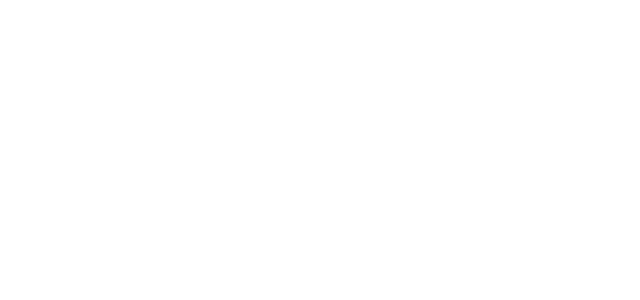
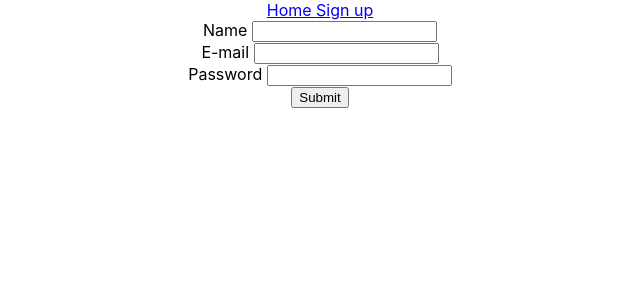
Before and after one commit to TAZKIAJESSY/codaisseur-coders, a React (Create React App) app: page /signup in a window 1280 px wide. Shown: the top 300 px of the page, without its empty margins (320-960 px from the left). Built offline with nearby package versions, Linux system fonts and the light colour scheme.

Commit message:
signUP page with rediredted(useHistory) to Homepage after first signUp

```diff
--- a/src/App.js
+++ b/src/App.js
@@ -1,14 +1,20 @@
 import React from "react";
 import "./App.css";
-import { Switch, Route } from "react-router-dom";
+import { Switch, Route, Link } from "react-router-dom";
 import HomePage from "./Pages/HomePage";
 import PostPage from "./Pages/PostPage";
+import SignupPage from "./Pages/SignupPage";
 
 function App() {
   return (
     <div className="App">
+      <div>
+        <Link to="/">Home </Link>
+        <Link to="/signup">Sign up</Link>
+      </div>
       <Switch>
         <Route exact path="/" component={HomePage} />
+        <Route path="/signup" component={SignupPage} />
         <Route path="/post/:id" component={PostPage} />
       </Switch>
     </div>
--- /dev/null
+++ b/src/Pages/SignupPage.js
@@ -0,0 +1,68 @@
+import { useState } from "react";
+import { useDispatch } from "react-redux";
+import { signUp } from "../store/user/actions";
+import { useHistory } from "react-router-dom";
+
+export default function SignupPage() {
+  const [formData, setFormData] = useState({
+    email: "",
+    password: "",
+    name: "",
+  });
+
+  const dispatch = useDispatch();
+  const history = useHistory();
+
+  const onFieldChange = (e) => {
+    // console.log("Field Change", e.target.name);
+    setFormData({ ...formData, [e.target.name]: e.target.value });
+  };
+
+  const onFormSubmit = (e) => {
+    e.preventDefault();
+    // console.log("Form submitted with value", formData);
+    const { name, email, password } = formData;
+    dispatch(signUp({ name, email, password, history }));
+  };
+
+  return (
+    <div>
+      {" "}
+      <form onSubmit={onFormSubmit}>
+        <div>
+          <label>Name </label>
+          <input
+            type="text"
+            value={formData.name}
+            name="name"
+            onChange={onFieldChange}
+            required
+          ></input>
+        </div>
+        <div>
+          {" "}
+          <label>E-mail </label>
+          <input
+            type="email"
+            value={formData.email}
+            name="email"
+            onChange={onFieldChange}
+            required
+          ></input>
+        </div>
+        <div>
+          {" "}
+          <label>Password </label>
+          <input
+            type="text"
+            value={formData.password}
+            name="password"
+            onChange={onFieldChange}
+            required
+          ></input>
+        </div>
+        <button type="submit">Submit</button>
+      </form>
+    </div>
+  );
+}
--- a/src/store/reducer.js
+++ b/src/store/reducer.js
@@ -1,6 +1,7 @@
 import { combineReducers } from "redux";
 import feedSliceReducer from "./feed/reducer";
 import postPageSliceReducer from "./postPage/reducer";
+import userReducer from "./user/reducer";
 // import someFeatureReducer from "./someFeature/reducer";
 
 // function someFeatureReducer(state = "hi", action) {
@@ -11,6 +12,7 @@
   //someFeature: someFeatureReducer,
   feed: feedSliceReducer,
   postPage: postPageSliceReducer,
+  user: userReducer,
 });
 
 export default reducer;
--- /dev/null
+++ b/src/store/user/actions.js
@@ -0,0 +1,33 @@
+import axios from "axios";
+import { API_URL } from "../../config";
+
+const setLoading = () => ({ type: "user/loading" });
+
+const setToken = (jwt) => ({ type: "user/setToken", payload: jwt });
+
+export const signUp = ({ email, password, name, history }) => async (
+  dispatch,
+  getState
+) => {
+  try {
+    console.log("Thunk ", name, email, password);
+    dispatch(setLoading());
+
+    const response = await axios.post(`${API_URL}/signup`, {
+      name,
+      email,
+      password,
+    });
+
+    // console.log("User signup API response", response);
+    console.log("After jwt", response.data.jwt);
+    dispatch(setToken(response.data.jwt));
+
+    history.push("/"); //send them to homapage
+  } catch (e) {
+    console.log(e.message);
+  }
+};
+
+//axios.post=> take 3 parameter(url, data{}, config(header))
+//name:jessy email:jessy@gmail.com password:jessy
--- /dev/null
+++ b/src/store/user/reducer.js
@@ -0,0 +1,20 @@
+const initialState = {
+  token: null,
+  loading: false,
+};
+
+export default function userReducer(state = initialState, action) {
+  switch (action.type) {
+    case "user/loading": {
+      return { ...state, loading: true };
+    }
+
+    case "user/setToken": {
+      const jwt = action.payload;
+      return { ...state, token: jwt, loading: false };
+    }
+    default: {
+      return state;
+    }
+  }
+}
```
